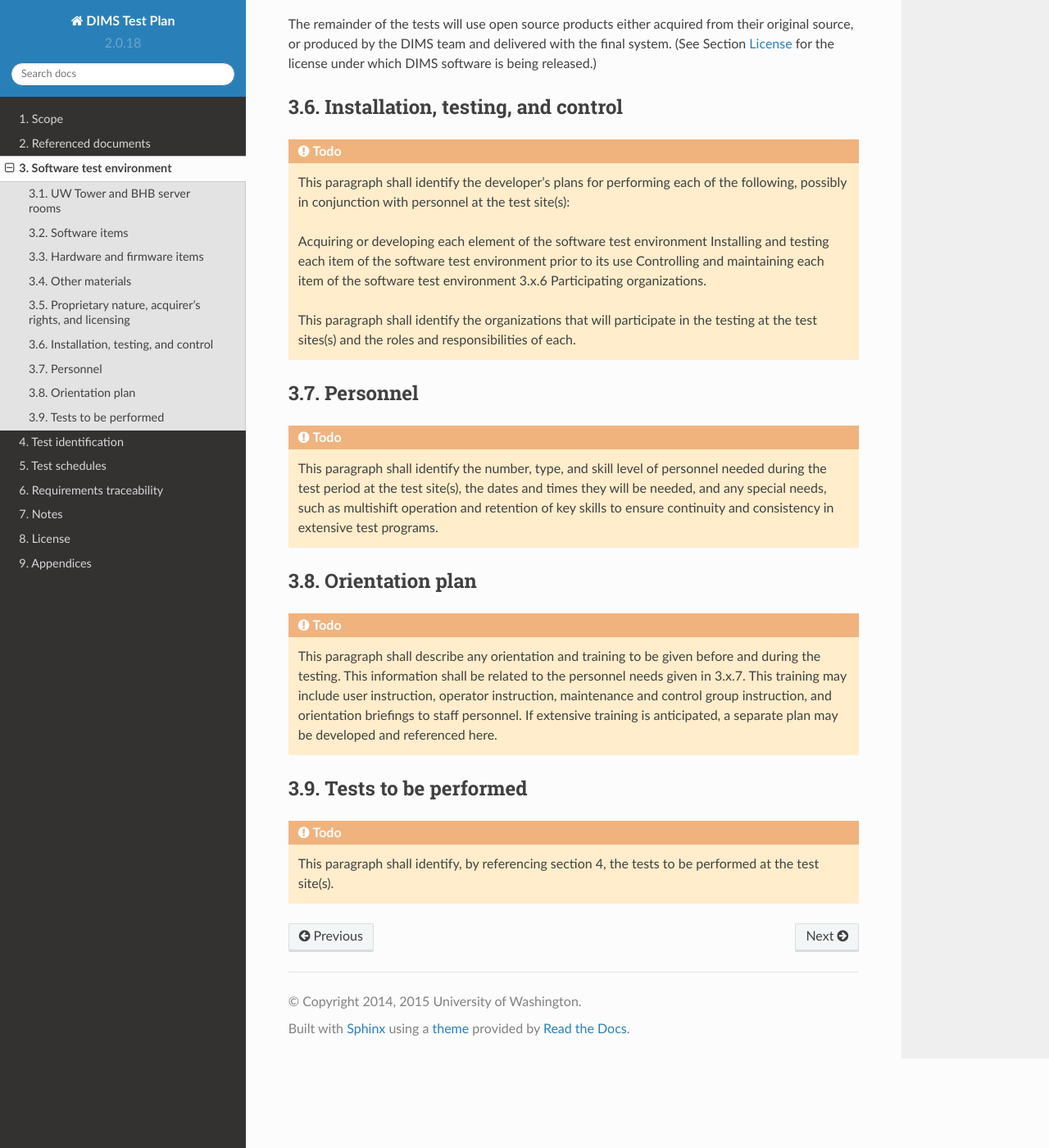
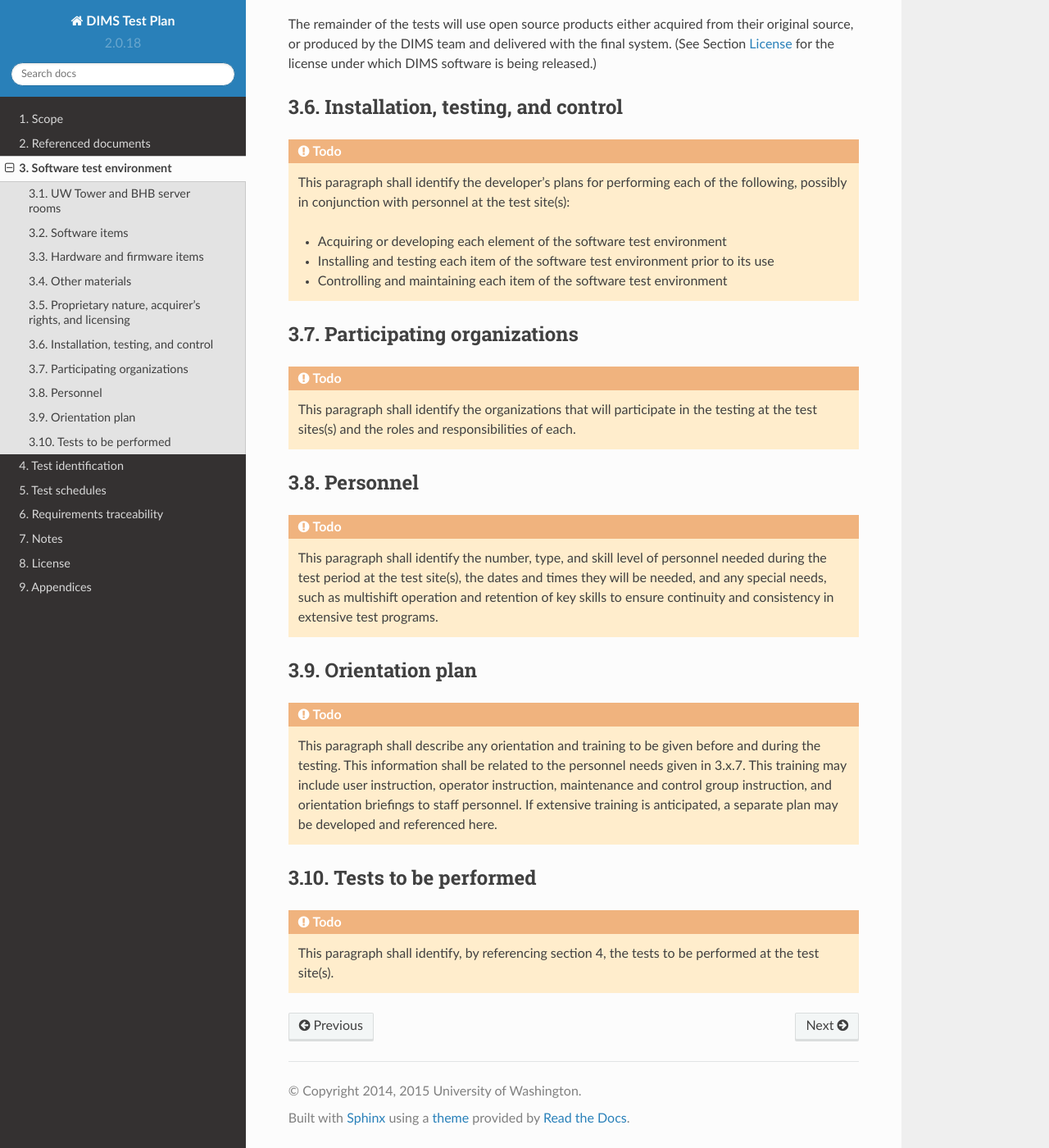
Before and after one commit to uw-dims/dims-tp, a Sphinx documentation site: the page built from source/testenvironment.rst, in a window 1280 px wide and 1400 px high, scrolled down 2151 px. Shown: the whole window at 82% size. Built offline with Sphinx 7.4.7 and the Read the Docs theme 2.0.0, drawn with Linux system fonts in a browser that asks for light colours.

Commit message:
Fix formatting of sections (two were merged)

```diff
--- a/source/testenvironment.rst
+++ b/source/testenvironment.rst
@@ -149,15 +149,27 @@ Installation, testing, and control
     This paragraph shall identify the developer's plans for performing each of
     the following, possibly in conjunction with personnel at the test site(s):
 
-    Acquiring or developing each element of the software test environment
-    Installing and testing each item of the software test environment prior to
-    its use Controlling and maintaining each item of the software test
-    environment 3.x.6   Participating organizations.
+    + Acquiring or developing each element of the software test environment
+
+    + Installing and testing each item of the software test environment prior
+      to its use
+
+    + Controlling and maintaining each item of the software test environment
+
+..
+
+.. _participatingorgs:
+
+Participating organizations
+---------------------------
+
+.. todo::
 
     This paragraph shall identify the organizations that will participate in
     the testing at the test sites(s) and the roles and responsibilities of
     each.
 
+..
 
 .. _personnel:
 
```
